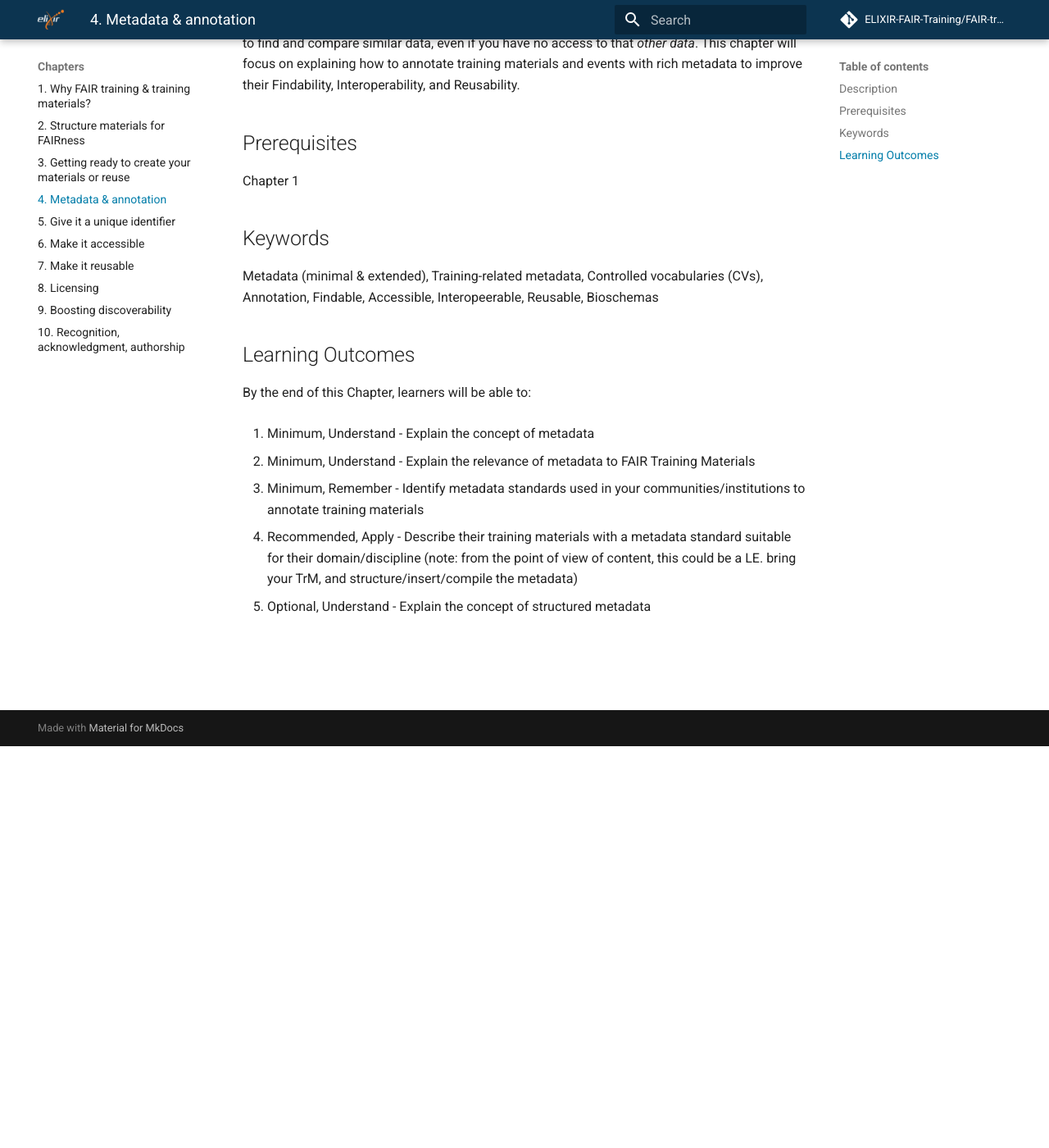
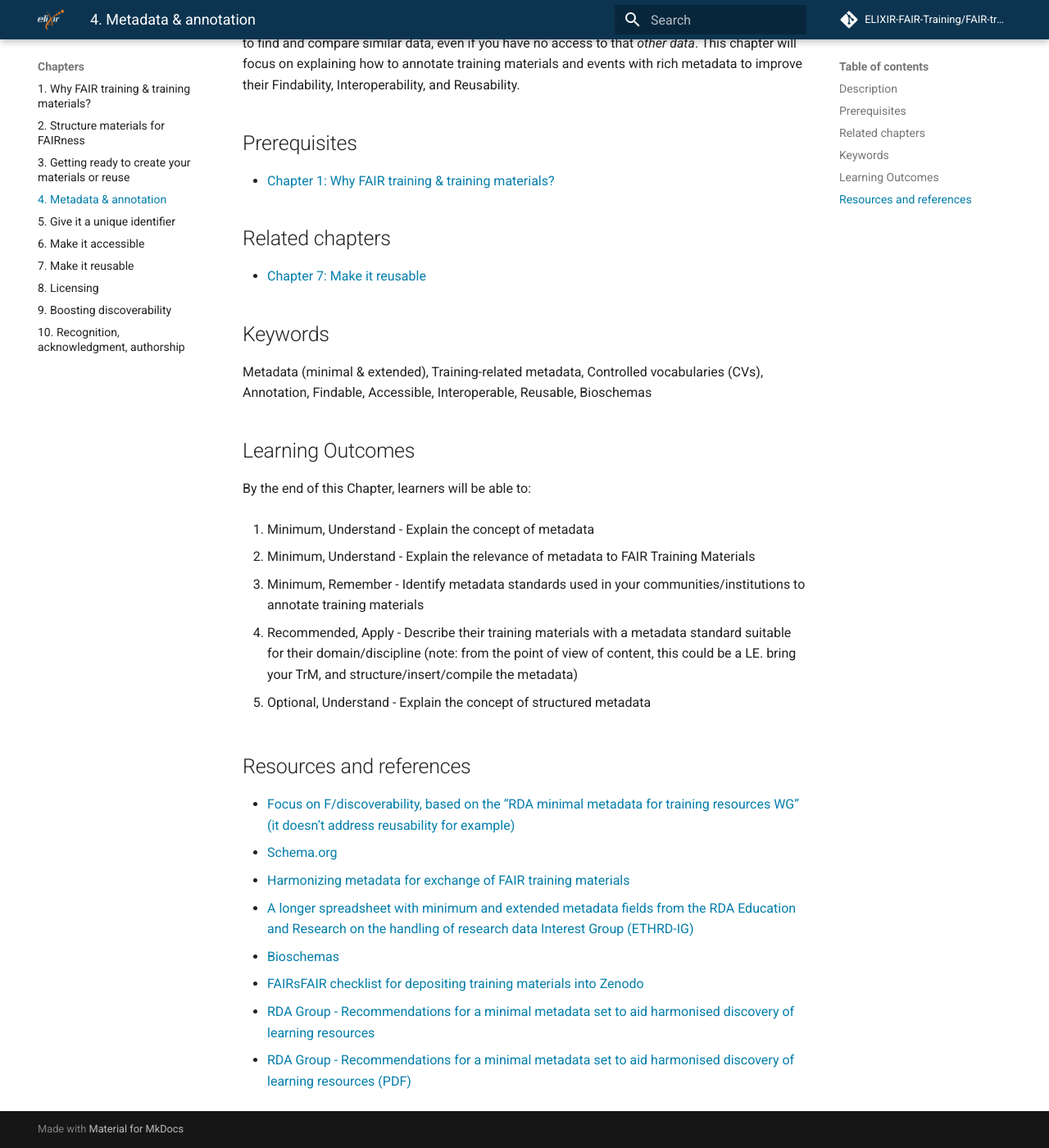
Before and after one commit to elixir-europe-training/ELIXIR-TrP-FAIR-training-handbook, an MkDocs documentation site: the page built from docs/chapters/chapter_04.md, in a window 1280 px wide and 1400 px high, scrolled down 490 px. Shown: the whole window at 82% size. Built offline with MkDocs 1.6.1 and Material for MkDocs 9.7.7, drawn with Linux system fonts in a browser that asks for light colours; comment, search, counter and statistics services are not loaded.

Commit message:
Update chapter_04.md

```diff
--- a/docs/chapters/chapter_04.md
+++ b/docs/chapters/chapter_04.md
@@ -8,9 +8,11 @@
 ## Description
 Metadata can be defined as data used to describe _other data_. That _other data_ is complete on its own even without the metadata; however, the metadata makes it easier, for instance, to quickly grasp what that _other data_ is about and to establish some common parameters that can be used to find and compare similar data, even if you have no access to that _other data_. This chapter will focus on explaining how to annotate training materials and events with rich metadata to improve their Findability, Interoperability, and Reusability.
 ## Prerequisites
-Chapter 1
+* [Chapter 1: Why FAIR training & training materials?](https://elixir-fair-training.github.io/FAIR-training-handbook/chapters/chapter_01/)
+## Related chapters
+* [Chapter 7: Make it reusable](https://elixir-fair-training.github.io/FAIR-training-handbook/chapters/chapter_07/)
 ## Keywords
-Metadata (minimal & extended), Training-related metadata, Controlled vocabularies (CVs), Annotation, Findable, Accessible, Interopeerable, Reusable, Bioschemas
+Metadata (minimal & extended), Training-related metadata, Controlled vocabularies (CVs), Annotation, Findable, Accessible, Interoperable, Reusable, Bioschemas
 ## Learning Outcomes
 By the end of this Chapter, learners will be able to:
 
@@ -23,3 +25,12 @@ By the end of this Chapter, learners will be able to:
 4. Recommended, Apply - Describe their training materials with a metadata standard suitable for their domain/discipline (note: from the point of view of content, this could be a LE. bring your TrM, and structure/insert/compile the metadata)
 
 5. Optional, Understand - Explain the concept of structured metadata
+## Resources and references
+- [Focus on F/discoverability, based on the “RDA minimal metadata for training resources WG” (it doesn’t address reusability for example)](https://wiki.eoscfuture.eu/display/PUBLIC/RDA+Minimal+Metadata+for+Learning+Resources)
+- [Schema.org](http://schema.org/)
+ - [Harmonizing metadata for exchange of FAIR training materials](https://zenodo.org/record/4434615#.YWmA2RpBz-j)
+- [A longer spreadsheet with minimum and extended metadata fields from the RDA Education and Research on the handling of research data Interest Group (ETHRD-IG)](https://docs.google.com/spreadsheets/d/1YMWCwKDm-VF1jo5s3lEpW-mlY9hvmw9IJdUYN6KdDi4/edit#gid=854564199)
+- [Bioschemas](https://bioschemas.org/profiles#nav-draft)
+- [FAIRsFAIR checklist  for depositing training materials into Zenodo](https://doi.org/10.5281/zenodo.5494525)
+- [RDA Group - Recommendations for a minimal metadata set to aid harmonised discovery of learning resources](https://www.rd-alliance.org/group/education-and-training-handling-research-data-ig/outcomes/recommendations-minimal-metadata-set)
+- [RDA Group - Recommendations for a minimal metadata set to aid harmonised discovery of learning resources (PDF)](https://www.rd-alliance.org/system/files/Recommondations_MinimalMD4LearningResources.pdf)
```
